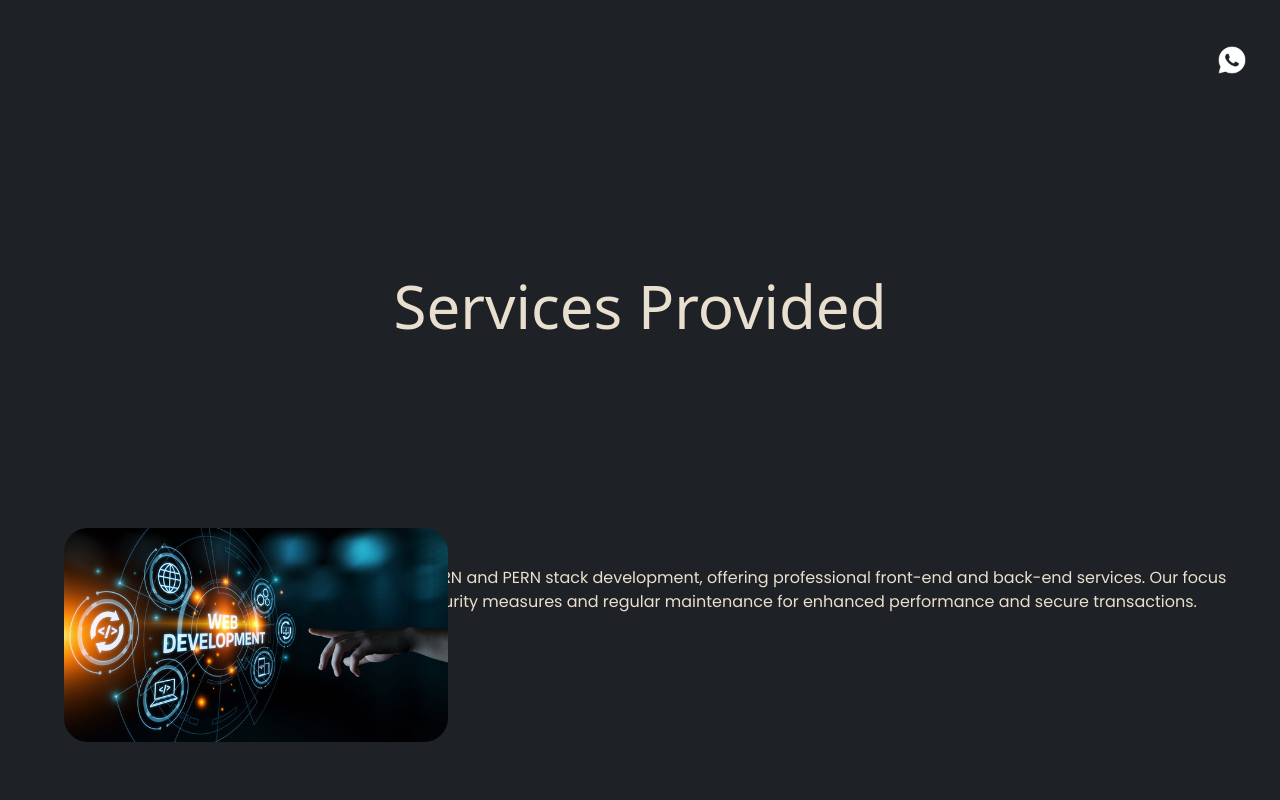
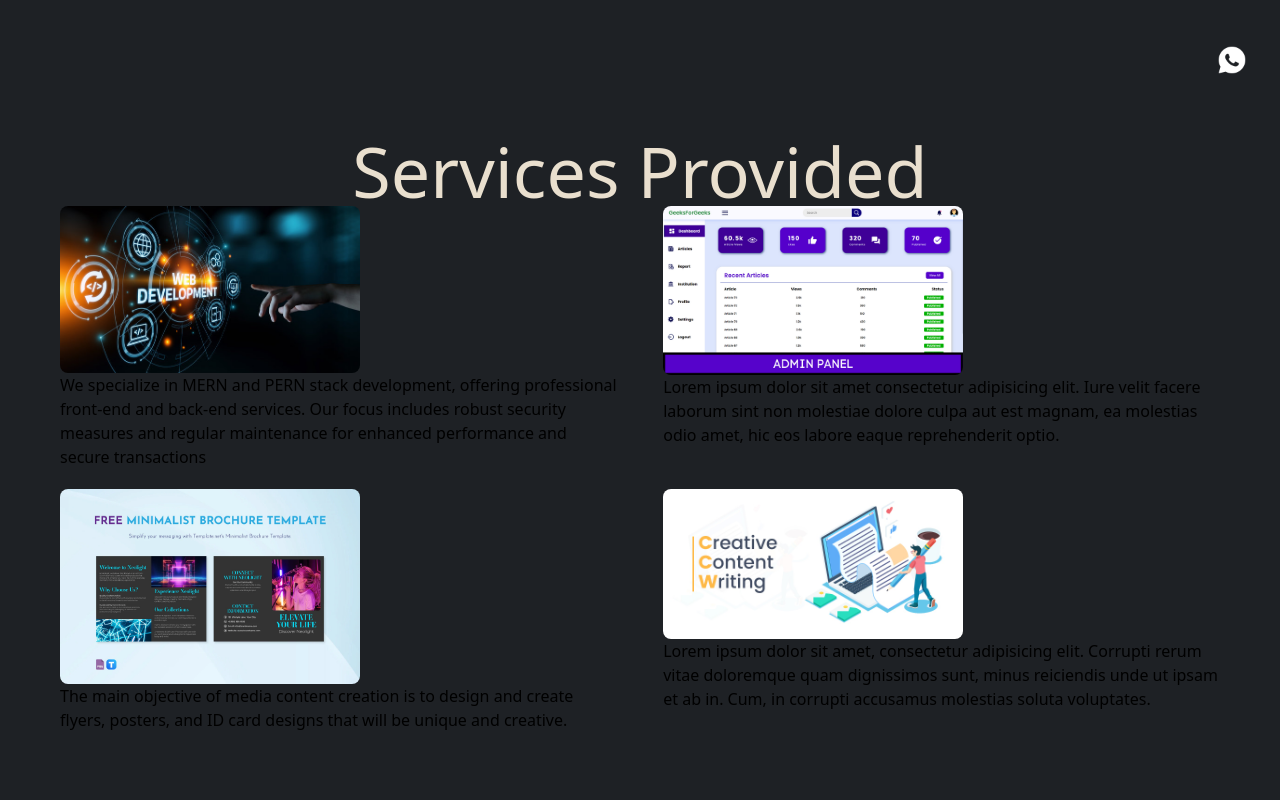
Before and after one commit to ragul66/B-hub-Website, a React (Vite) app: page /home in a window 1280 px wide. Shown: the part 700-1500 px from the top of the page. Built offline with nearby package versions, Linux system fonts and the light colour scheme.

Commit message:
Alignment started

```diff
--- a/src/components/Services.jsx
+++ b/src/components/Services.jsx
@@ -2,25 +2,26 @@ import webd from "../assets/webd.jpg";
 import adminimg from "../assets/adminimg.png";
 import mediaimg from "../assets/mediaimg.webp";
 import contentimg from "../assets/contentimg.jpg";
+import '../index.css'
 
 const Services = () => {
   return (
-    <div className="services-container">
-      <div className="title lg:text-6xl lg:text-textcolor-0 lg:text-center">
+    <div className="container">
+      <div className="title lg:text-6xl lg:text-textcolor-0 lg:text-center lg:-mt-40 lg:text-[70px]">
         Services Provided
       </div>
 
+      <div className="service-items-container">
         <ServiceItem
           imgSrc={webd}
           imgAlt="Web Development"
-        description="We specialize in MERN and PERN stack development, offering professional front-end and back-end services. Our focus includes robust security measures and regular maintenance for enhanced performance and secure transactions."
+          description="We specialize in MERN and PERN stack development, offering professional  front-end and back-end services. Our focus includes robust security measures and regular maintenance for enhanced performance and secure transactions"
         />
 
         <ServiceItem
           imgSrc={adminimg}
           imgAlt="Admin Services"
           description="Lorem ipsum dolor sit amet consectetur adipisicing elit. Iure velit facere laborum sint non molestiae dolore culpa aut est magnam, ea molestias odio amet, hic eos labore eaque reprehenderit optio."
-        alignRight
         />
 
         <ServiceItem
@@ -33,23 +34,17 @@ const Services = () => {
           imgSrc={contentimg}
           imgAlt="Content Creation"
           description="Lorem ipsum dolor sit amet, consectetur adipisicing elit. Corrupti rerum vitae doloremque quam dignissimos sunt, minus reiciendis unde ut ipsam et ab in. Cum, in corrupti accusamus molestias soluta voluptates."
-        alignRight
         />
+      </div>
     </div>
   );
 };
 
-const ServiceItem = ({ imgSrc, imgAlt, description, alignRight }) => {
-  const imageClass = `lg:w-96 lg:rounded-3xl lg:mt-48 transition ease-in-out delay-150 bg-blue-500 hover:-translate-y-1 hover:scale-110 hover:bg-indigo-500 duration-300 transform transition-all hover:translate-x-4 ${alignRight ? "lg:ml-96" : "lg:ml-16"
-    }`;
-
-  const textClass = `lg:font-primary lg:text-textcolor-0 transition ease-in-out delay-150 bg-blue-500 hover:-translate-y-1 hover:scale-110 hover:bg-indigo-500 duration-300 ${alignRight ? "lg:text-right lg:mr-28" : "lg:ml-72"
-    } lg:-mt-44`;
-
+const ServiceItem = ({ imgSrc, imgAlt, description }) => {
   return (
     <div className="service-item animate-fade-in-up">
-      <img className={imageClass} src={imgSrc} alt={imgAlt} />
-      <p className={textClass}>{description}</p>
+      <img className="service-item-image" src={imgSrc} alt={imgAlt} />
+      <p className="service-item-description">{description}</p>
     </div>
   );
 };
--- a/src/index.css
+++ b/src/index.css
@@ -1,3 +1,27 @@
 @import "tailwindcss/base";
 @import "tailwindcss/components";
 @import "tailwindcss/utilities";
+
+.container {
+  max-width: 1200px;
+  margin: 0 auto;
+  padding: 20px;
+}
+
+.service-items-container {
+  display: flex;
+  flex-wrap: wrap;
+  justify-content: space-between;
+}
+
+.service-item {
+  width: 48%; /* Adjust as needed for spacing */
+  margin-bottom: 20px;
+}
+
+.service-item-image {
+  width: 100%;
+  max-width: 300px;
+  height: auto;
+  border-radius: 8px;
+}
```
Lines whose indentation alone changed are shown as unchanged.
